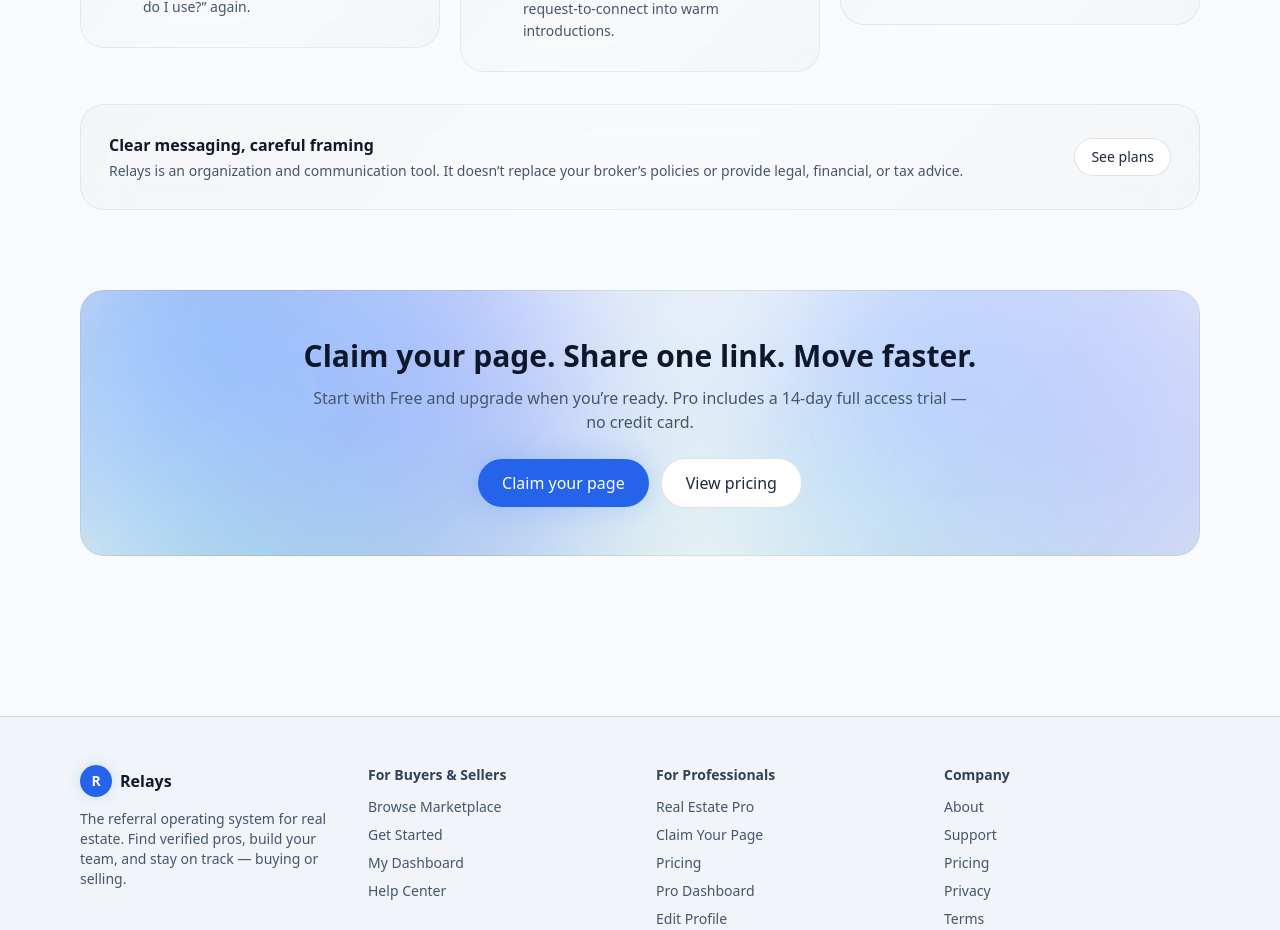
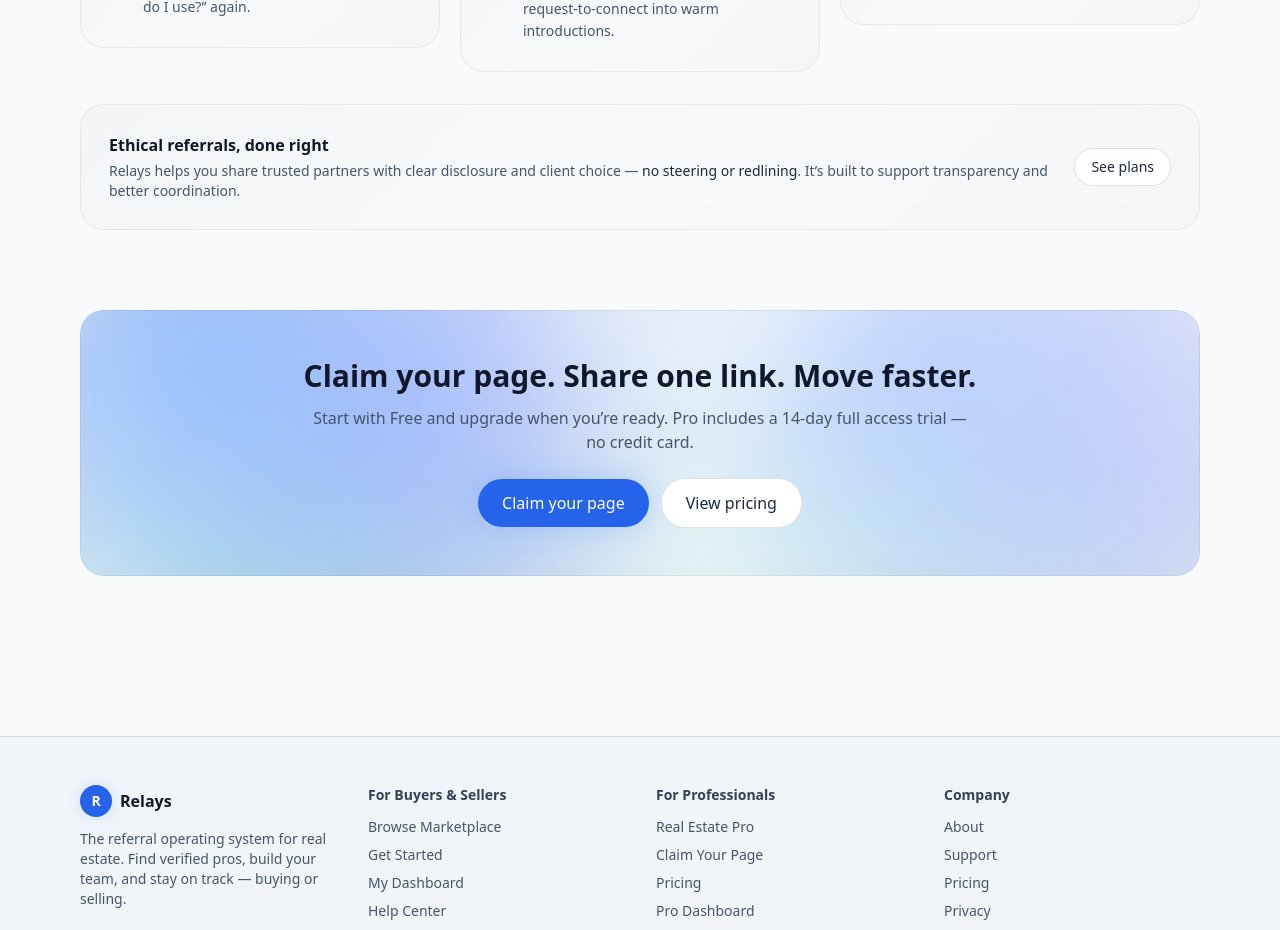
Before and after one commit to Nandified/Relays, a Next.js app: page /real-estate-pro in a window 1280 px wide. Shown: the part 1520-2450 px from the top of the page. Built offline with nearby package versions, Linux system fonts and the light colour scheme; no server answers.

Commit message:
Real Estate Pro: replace framing card with ethical referrals message

```diff
--- a/src/app/real-estate-pro/page.tsx
+++ b/src/app/real-estate-pro/page.tsx
@@ -298,9 +298,9 @@
             <div className="rounded-3xl border border-[var(--border)] bg-[var(--bg-card)]/70 p-6 sm:p-7 liquid-glass">
               <div className="flex flex-col gap-4 md:flex-row md:items-center md:justify-between">
                 <div>
-                  <h3 className="text-base font-semibold text-slate-900 dark:text-slate-100">Clear messaging, careful framing</h3>
+                  <h3 className="text-base font-semibold text-slate-900 dark:text-slate-100">Ethical referrals, done right</h3>
                   <p className="mt-1 text-sm text-slate-600 dark:text-slate-400">
-                    Relays is an organization and communication tool. It doesn’t replace your broker’s policies or provide legal, financial, or tax advice.
+                    Relays helps you share trusted partners with clear disclosure and client choice — <span className="font-medium text-slate-800 dark:text-slate-200">no steering or redlining</span>. It’s built to support transparency and better coordination.
                   </p>
                 </div>
                 <Link href="/pricing" className="shrink-0">
```
